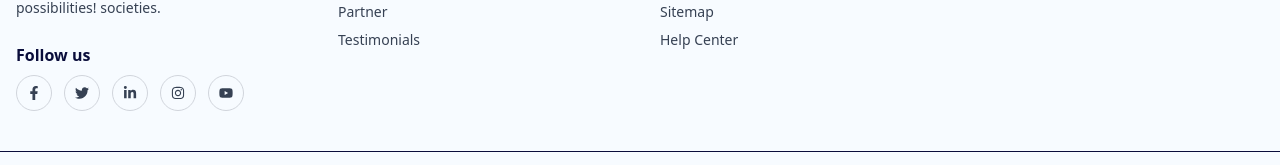
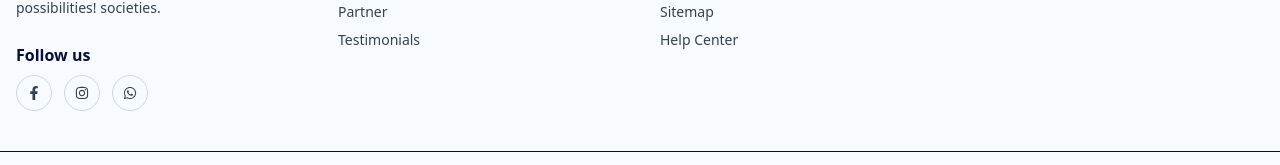
Before and after one commit to sudo-bhanjo/Foreword, a React (Vite) app: page / in a window 1280 px wide. Shown: the part 4381-4546 px from the top of the page. Built offline with nearby package versions, Linux system fonts and the light colour scheme.

Commit message:
icon changed

```diff
--- a/src/components/Footer/Footer.jsx
+++ b/src/components/Footer/Footer.jsx
@@ -1,12 +1,10 @@
 import React, { useEffect, useState } from 'react';
 import {
     FaFacebookF,
-    FaTwitter,
-    FaLinkedinIn,
     FaInstagram,
-    FaYoutube,
     FaEnvelope,
     FaPhoneAlt,
+    FaWhatsapp,
 } from 'react-icons/fa';
 import { FaArrowUp } from 'react-icons/fa6';
 import Logo from '../../assets/Logo.png';
@@ -49,17 +47,11 @@ const Footer = () => {
                         <a href="https://www.facebook.com/people/Foreword-School-of-Soft-Skills/100063752177327" target="_blank" rel="noopener noreferrer" className="w-9 h-9 rounded-full border border-gray-300 flex items-center justify-center hover:bg-blue-600 hover:text-white transition">
                             <FaFacebookF size={14} />
                         </a>
-                        <a href="https://twitter.com" target="_blank" rel="noopener noreferrer" className="w-9 h-9 rounded-full border border-gray-300 flex items-center justify-center hover:bg-blue-600 hover:text-white transition">
-                            <FaTwitter size={14} />
-                        </a>
-                        <a href="https://www.linkedin.com/company/forewordarc" target="_blank" rel="noopener noreferrer" className="w-9 h-9 rounded-full border border-gray-300 flex items-center justify-center hover:bg-blue-600 hover:text-white transition">
-                            <FaLinkedinIn size={14} />
-                        </a>
                         <a href="https://www.instagram.com/foreword.softskills" target="_blank" rel="noopener noreferrer" className="w-9 h-9 rounded-full border border-gray-300 flex items-center justify-center hover:bg-blue-600 hover:text-white transition">
                             <FaInstagram size={14} />
                         </a>
-                        <a href="https://youtube.com" target="_blank" rel="noopener noreferrer" className="w-9 h-9 rounded-full border border-gray-300 flex items-center justify-center hover:bg-blue-600 hover:text-white transition">
-                            <FaYoutube size={14} />
+                        <a href="https://wa.me/918777411426" target="_blank" rel="noopener noreferrer" className="w-9 h-9 rounded-full border border-gray-300 flex items-center justify-center hover:bg-blue-600 hover:text-white transition">
+                            <FaWhatsapp size={14} />
                         </a>
                     </div>
                 </div>
```
Also changed, not shown: 3 other files (tests, documents, lock files or other folders).
